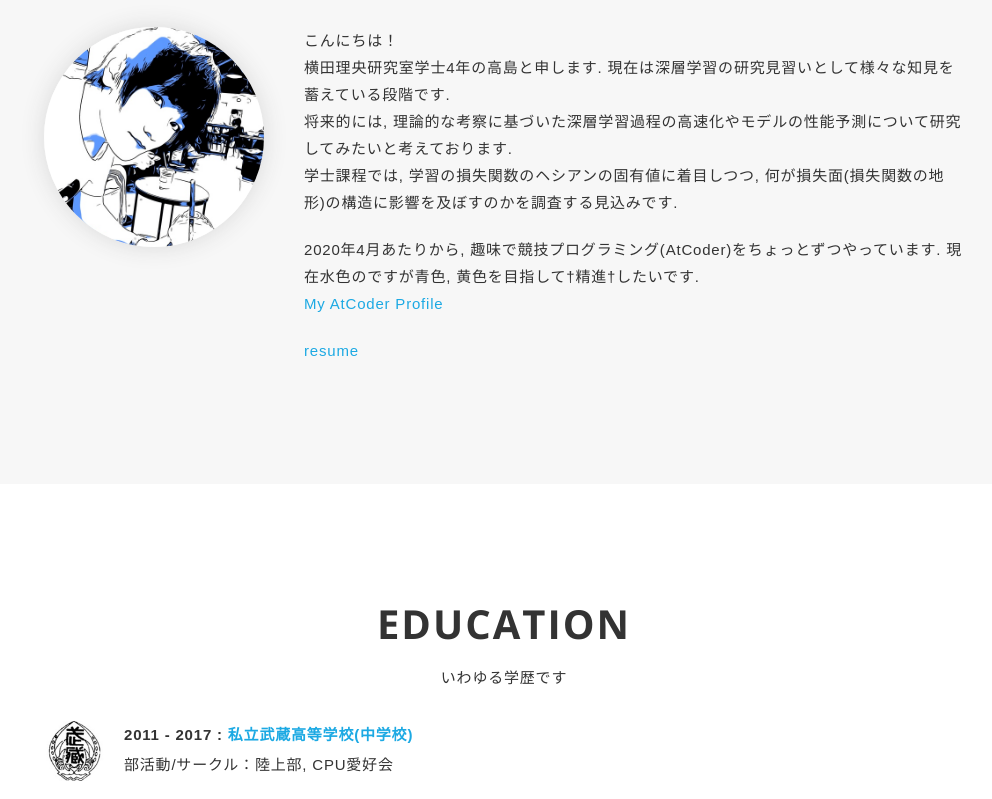
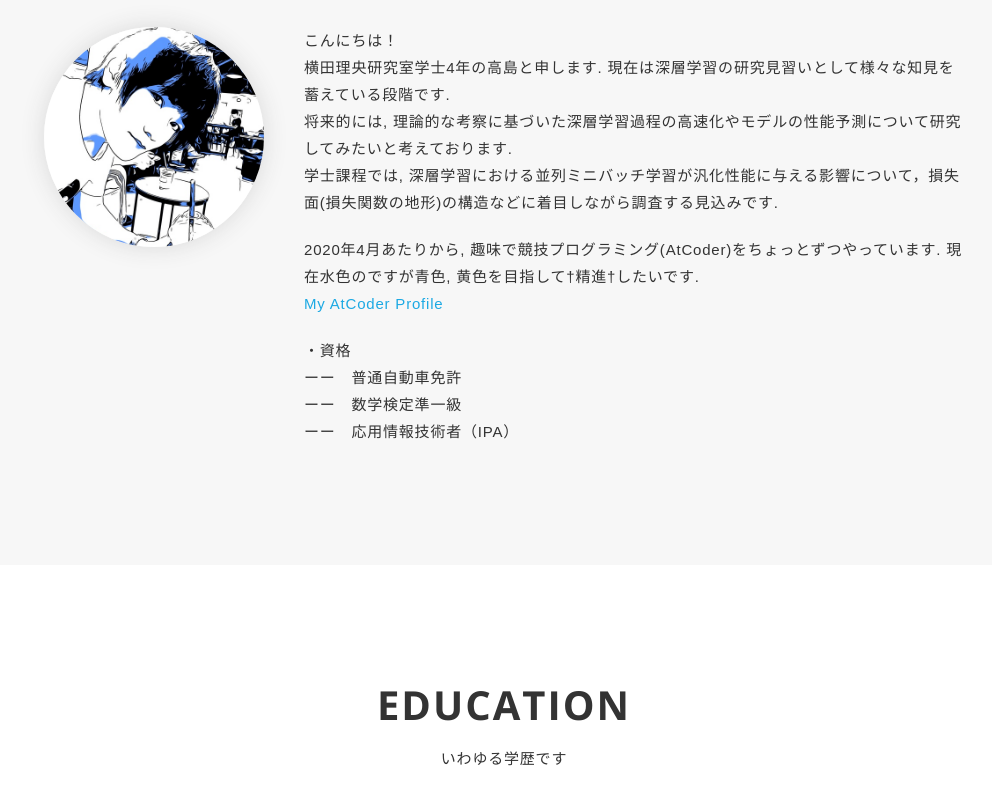
Before and after one commit to masora1030/soraemonpockt, a plain HTML site: page index.html in a window 1280 px wide. Shown: the part 1063-1862 px from the top of the page, without its empty margins (136-1128 px from the left). Drawn offline with nearby package versions, Linux system fonts and the light colour scheme.

Commit message:
update 2020/12/27

```diff
--- a/index.html
+++ b/index.html
@@ -97,14 +97,17 @@
                   こんにちは！<br>
                   横田理央研究室学士4年の高島と申します. 現在は深層学習の研究見習いとして様々な知見を蓄えている段階です.<br>
                   将来的には, 理論的な考察に基づいた深層学習過程の高速化やモデルの性能予測について研究してみたいと考えております.<br>
-                  学士課程では, 学習の損失関数のヘシアンの固有値に着目しつつ, 何が損失面(損失関数の地形)の構造に影響を及ぼすのかを調査する見込みです.<br>
+                  学士課程では, 深層学習における並列ミニバッチ学習が汎化性能に与える影響について，損失面(損失関数の地形)の構造などに着目しながら調査する見込みです.<br>
                 </p>
                 <p>
                   2020年4月あたりから, 趣味で競技プログラミング(AtCoder)をちょっとずつやっています. 現在水色のですが青色, 黄色を目指して†精進†したいです. <br>
                     <a href="https://atcoder.jp/users/Skygood" target="_blank">My AtCoder Profile</a>
                 </p>
                   <p>
-                      <a href="static/img/resume2020forself.pdf" target="_blank">resume</a>
+                      ・資格<br>
+                      ーー　普通自動車免許<br>
+                      ーー　数学検定準一級<br>
+                      ーー　応用情報技術者（IPA）
                   </p>
               </div>
             </div>
```
